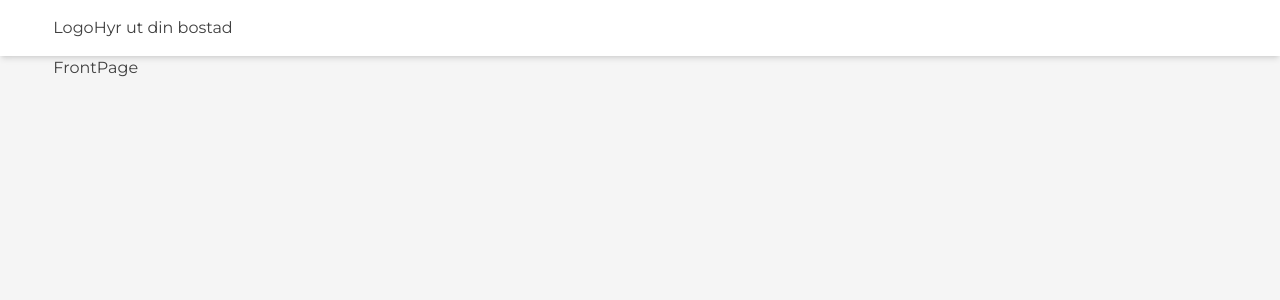
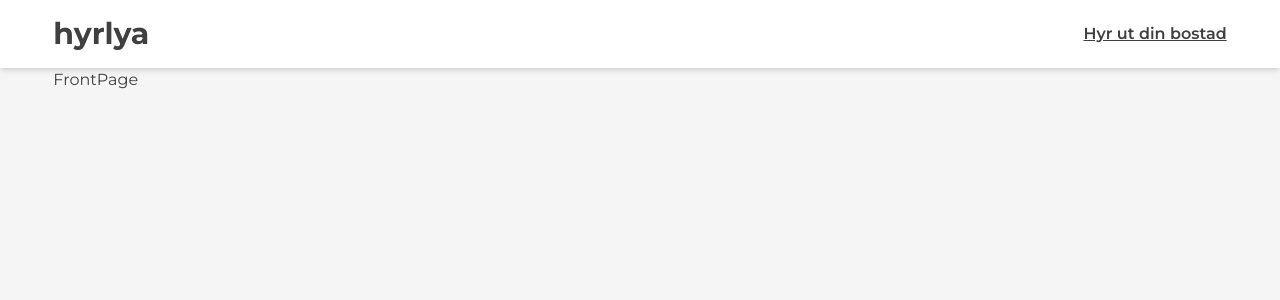
Before and after one commit to 3Joen3/hyrlya, a Next.js app in the folder web/: page / in a window 1280 px wide. Shown: the top 300 px of the page. Built offline with nearby package versions, Linux system fonts and the light colour scheme.

Commit message:
Header stuff

```diff
--- a/web/app/components/Headers/Header.tsx
+++ b/web/app/components/Headers/Header.tsx
@@ -1,11 +1,20 @@
+import Link from "next/link";
+
 interface Props {
+  className: string;
   children: React.ReactNode;
+  logoHref: string;
 }
 
-export default function Header({ children }: Props) {
+export default function Header({ className, children, logoHref }: Props) {
   return (
-    <header className="bg-white shadow-md">
-      <div className="w-11/12 mx-auto py-4">{children}</div>
+    <header className={`bg-white shadow-md`}>
+      <div className={`${className} w-11/12 mx-auto py-4 flex items-center`}>
+        <Link className="my-auto text-3xl font-bold" href={logoHref}>
+          hyrlya
+        </Link>
+        {children}
+      </div>
     </header>
   );
 }
--- a/web/app/components/Headers/PublicHeader.tsx
+++ b/web/app/components/Headers/PublicHeader.tsx
@@ -3,9 +3,8 @@ import Link from "next/link";
 
 export default function PublicHeader() {
   return (
-    <Header>
-      <Link href="/">Logo</Link>
-      <Link href="/auth">Hyr ut din bostad</Link>
+    <Header className="justify-between" logoHref="/">
+      <Link className="underline font-semibold" href="/auth">Hyr ut din bostad</Link>
     </Header>
   );
 }
```
